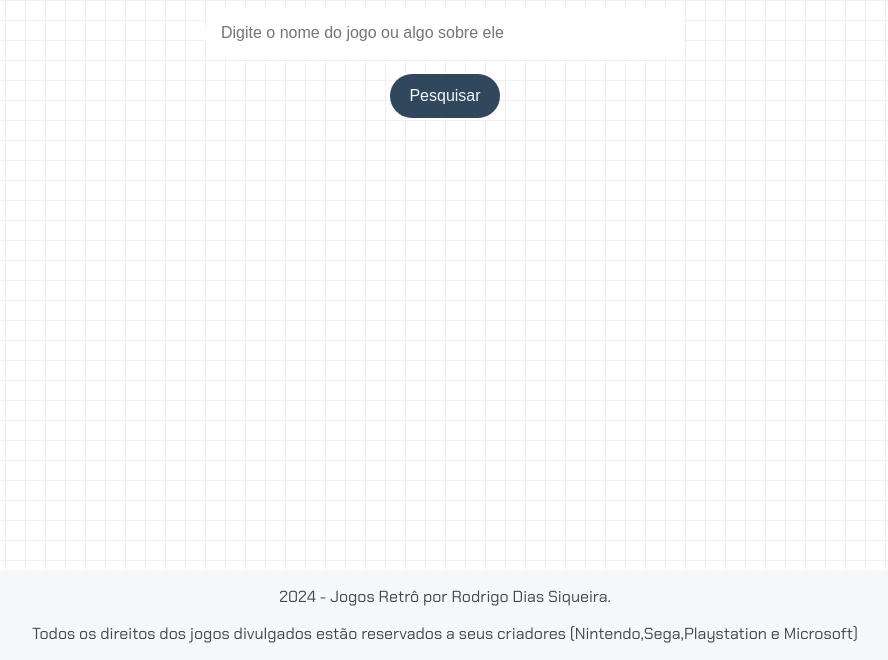
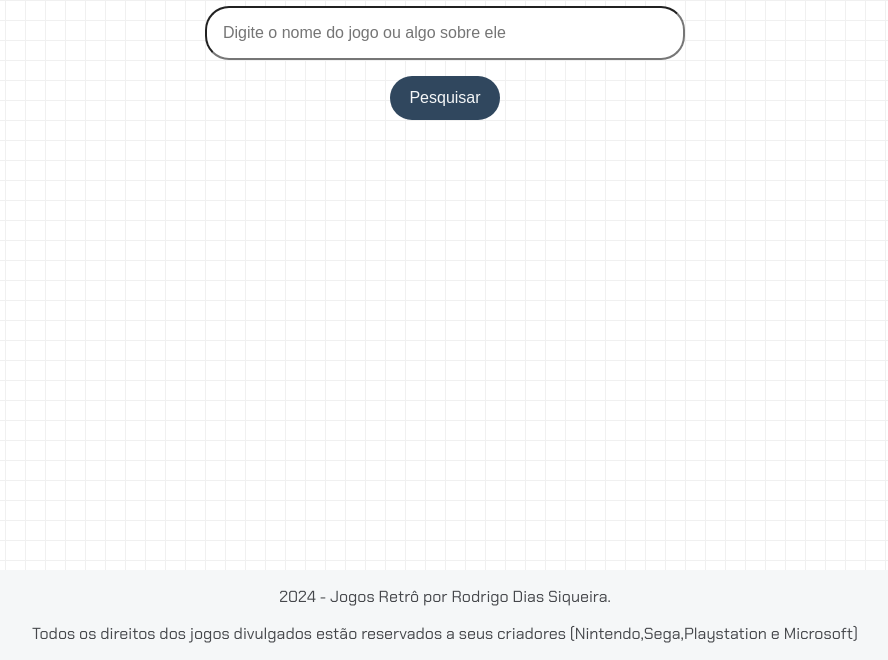
Before and after one commit to Jackspeto555/Retrogames, a plain HTML site: page index.html in a window 1280 px wide. Shown: the part 140-800 px from the top of the page, without its empty margins (195-1083 px from the left). Drawn offline with Linux system fonts and the light colour scheme.

Commit message:
Update style.css

```diff
--- a/style.css
+++ b/style.css
@@ -35,7 +35,6 @@ section {
 /* Estiliza os inputs dentro das seções */
 section input {
     width: 30rem; /* Largura dos inputs */
-    border: none; /* Remove a borda padrão */
     padding: 1rem; /* Espaçamento interno */
     border-radius: 1.5rem; /* Borda arredondada */
     margin-bottom: 1rem; /* Espaçamento abaixo dos inputs */
```
